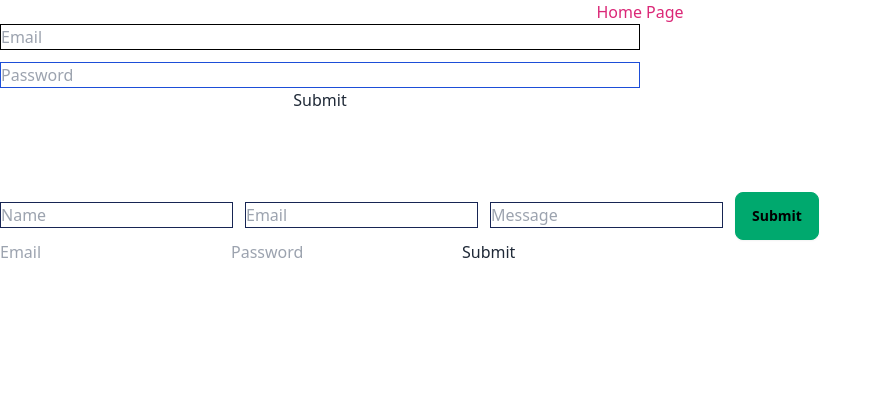
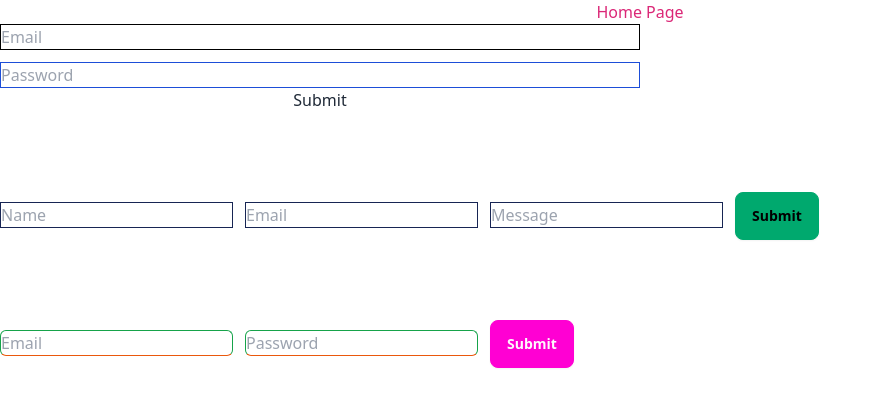
Before and after one commit to Farok-Hossain/react-r-set, a React (Vite) app: page / in a window 1280 px wide. Shown: the top 406 px of the page, without its empty margins (0-882 px from the left). Built offline with nearby package versions, Linux system fonts and the light colour scheme.

Commit message:
updated hook form

```diff
--- a/src/components/Contact/ReactHookForm.jsx
+++ b/src/components/Contact/ReactHookForm.jsx
@@ -1,9 +1,19 @@
 const ReactHookForm = () => {
   return (
-    <form action="">
-      <input type="text" placeholder="Email" />
-      <input type="password" placeholder="Password" />
-      <button type="submit">Submit</button>
+    <form action="" className="mt-20">
+      <input
+        type="text"
+        placeholder="Email"
+        className="border border-green-600 border-b-orange-600 mr-3 rounded-md"
+      />
+      <input
+        type="password"
+        placeholder="Password"
+        className="border border-green-600 border-b-orange-600 mr-3 rounded-md"
+      />
+      <button className="btn btn-secondary" type="submit">
+        Submit
+      </button>
     </form>
   );
 };
```
